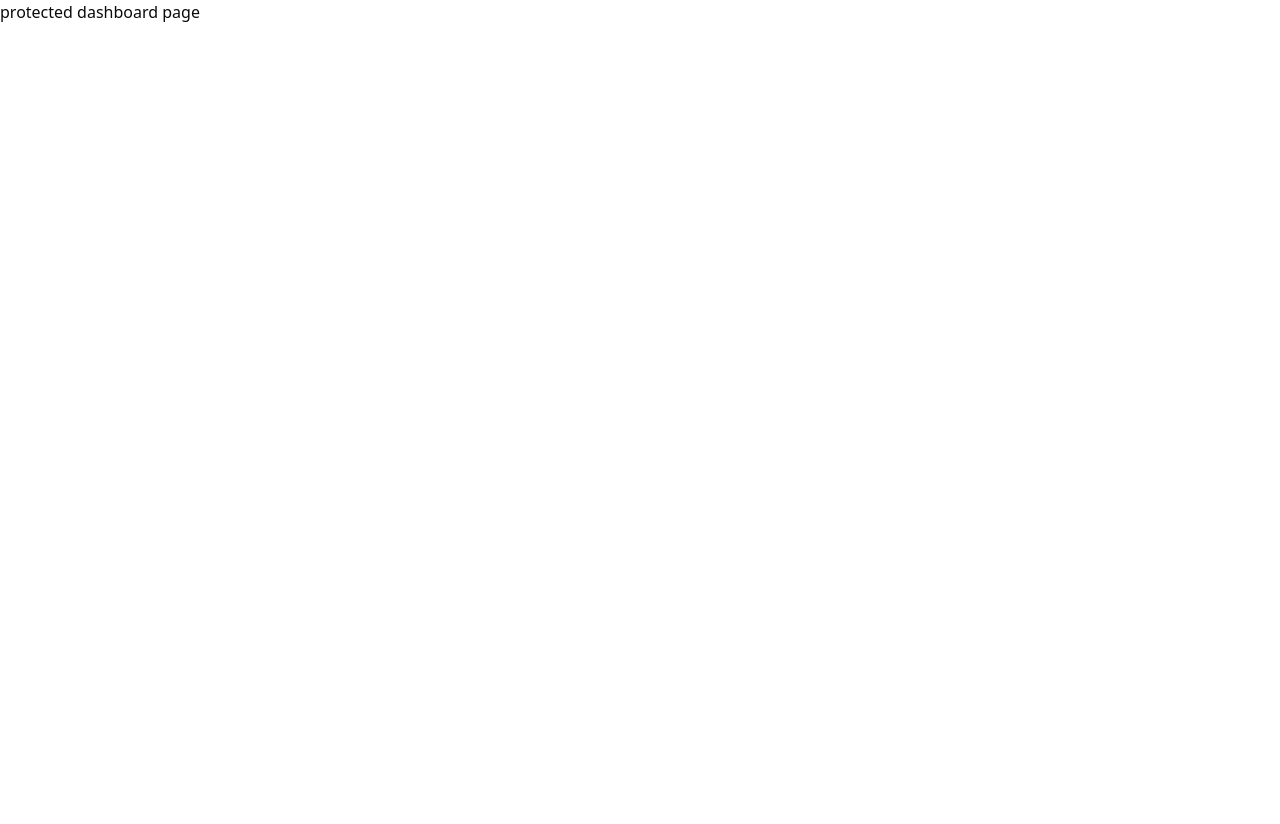
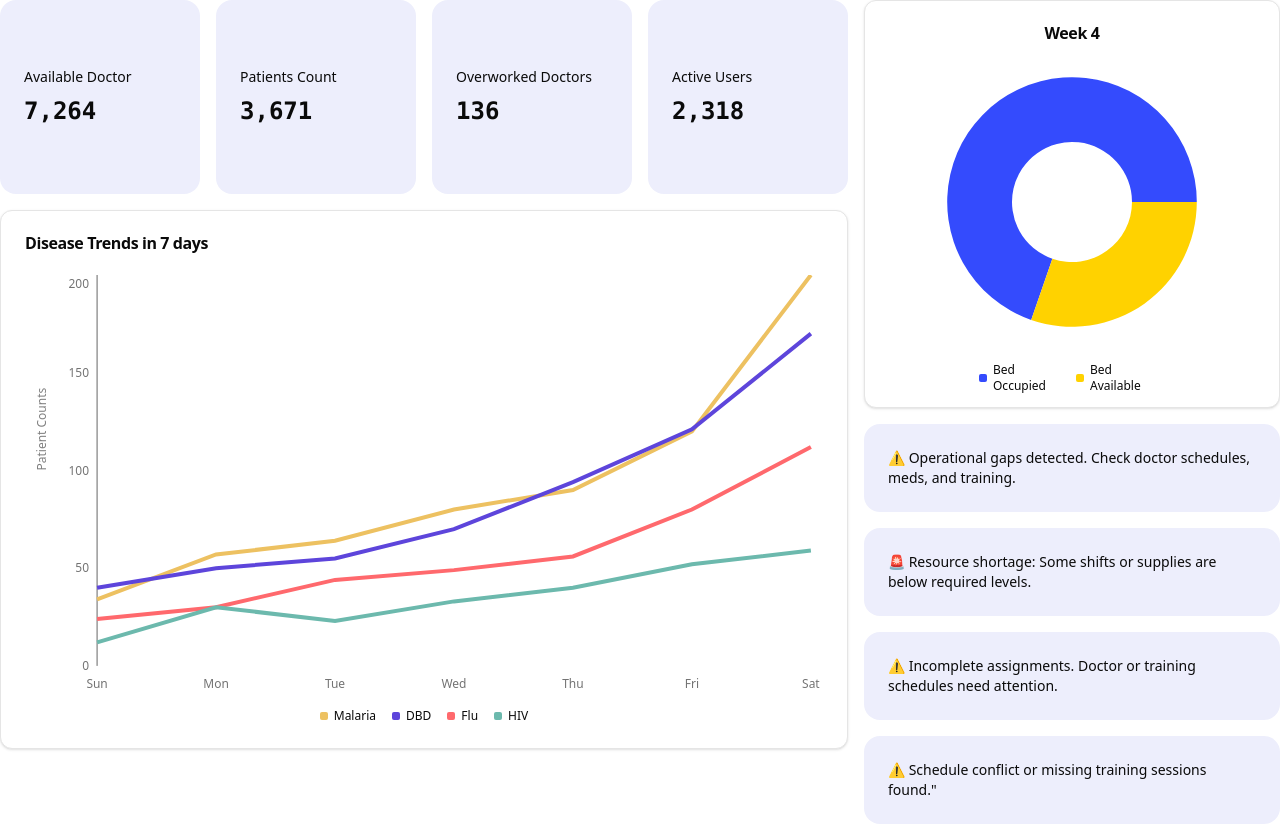
Before and after one commit to kenziehh/thera-web, a Next.js app: page /dashboard in a window 1280 px wide. Before the commit the page ends 800 px from the top, so only its background shows below. Built offline with nearby package versions, Linux system fonts and the light colour scheme.

Commit message:
feat: enhance dashboard with rolling number components and charts for data visualization

```diff
--- a/src/app/dashboard/page.tsx
+++ b/src/app/dashboard/page.tsx
@@ -1,9 +1,237 @@
-import React from 'react'
+"use client"
+
+import { Line, LineChart, Pie, PieChart, XAxis, YAxis } from "recharts"
+
+import { RollingNumber } from "@/components/rolling-number"
+import {
+  Card,
+  CardContent,
+  CardHeader,
+  CardTitle
+} from "@/components/ui/card"
+import {
+  ChartConfig,
+  ChartContainer,
+  ChartLegend,
+  ChartLegendContent,
+  ChartTooltip,
+  ChartTooltipContent
+} from "@/components/ui/chart"
 
 export default function DashboardPage() {
   return (
-    <div>
-      protected dashboard page
+    <div className="flex items-center justify-center h-full">
+      <div className='grid grid-cols-6 grid-rows-4 gap-4'>
+        <div className='col-span-4 row-span-1 rounded-2xl grid grid-cols-4 grid-rows-1 gap-4'>
+          <div className='col-span-1 bg-[#EDEEFC] rounded-2xl p-6 flex flex-col gap-2 justify-center'>
+            <span className="text-sm">
+              Available Doctor
+            </span>
+            <RollingNumber
+              value={7265}
+              className="text-2xl font-semibold"
+            />
+          </div>
+          <div className='col-span-1 bg-[#EDEEFC] rounded-2xl p-6 flex flex-col gap-2 justify-center'>
+            <span className="text-sm">
+              Patients Count
+            </span>
+            <RollingNumber
+              value={3671}
+              className="text-2xl font-semibold"
+            />
+          </div>
+          <div className='col-span-1 bg-[#EDEEFC] rounded-2xl p-6 flex flex-col gap-2 justify-center'>
+            <span className="text-sm">
+              Overworked Doctors
+            </span>
+            <RollingNumber
+              value={136}
+              className="text-2xl font-semibold"
+            />
+          </div>
+          <div className='col-span-1 bg-[#EDEEFC] rounded-2xl p-6 flex flex-col gap-2 justify-center'>
+            <span className="text-sm">
+              Active Users
+            </span>
+            <RollingNumber
+              value={2318}
+              className="text-2xl font-semibold"
+            />
+          </div>
+        </div>
+        <div className='col-span-2 row-span-4 rounded-lg grid grid-cols-1 grid-row-6 gap-4'>
+          <div className='col-span-1 rounded-2xl h-min'>
+            <ChartPieDonut />
+          </div>
+
+          <div className='col-span-1  row-span-1 bg-[#EDEEFC] rounded-2xl p-6 flex flex-col gap-2 justify-center'>
+            <span className="text-sm">
+              ⚠️ Operational gaps detected. Check doctor schedules, meds, and training.
+            </span>
+          </div>
+          <div className='col-span-1  row-span-1 bg-[#EDEEFC] rounded-2xl p-6 flex flex-col gap-2 justify-center'>
+            <span className="text-sm">
+              🚨 Resource shortage: Some shifts or supplies are below required levels.
+            </span>
+          </div>
+          <div className='col-span-1  row-span-1 bg-[#EDEEFC] rounded-2xl p-6 flex flex-col gap-2 justify-center'>
+            <span className="text-sm">
+              ⚠️ Incomplete assignments. Doctor or training schedules need attention.
+            </span>
+          </div>
+          <div className='col-span-1  row-span-1 bg-[#EDEEFC] rounded-2xl p-6 flex flex-col gap-2 justify-center'>
+            <span className="text-sm">
+              ⚠️ Schedule conflict or missing training sessions found."
+            </span>
+          </div>
+        </div>
+        <div className='col-span-4 row-span-3 rounded-lg'>
+          <ChartLineMultiple />
+        </div>
+      </div>
     </div>
   )
 }
+
+export function ChartLineMultiple() {
+  const chartData = [
+    { day: "Sunday", malaria: 34, dbd: 40, flu: 24, hiv: 12 },
+    { day: "Monday", malaria: 57, dbd: 50, flu: 30, hiv: 30 },
+    { day: "Tuesday", malaria: 64, dbd: 55, flu: 44, hiv: 23 },
+    { day: "Wednesday", malaria: 80, dbd: 70, flu: 49, hiv: 33 },
+    { day: "Thursday", malaria: 90, dbd: 94, flu: 56, hiv: 40 },
+    { day: "Friday", malaria: 120, dbd: 121, flu: 80, hiv: 52 },
+    { day: "Saturday", malaria: 200, dbd: 170, flu: 112, hiv: 59 },
+  ]
+
+  const ChartConfig = {
+    malaria: {
+      label: "Malaria",
+    },
+    dbd: {
+      label: "DBD",
+    },
+    flu: {
+      label: "Flu",
+    },
+    hiv: {
+      label: "HIV",
+    },
+  } satisfies ChartConfig
+
+  return (
+    <Card>
+      <CardHeader>
+        <CardTitle>Disease Trends in 7 days</CardTitle>
+      </CardHeader>
+      <CardContent>
+        <ChartContainer config={ChartConfig}>
+          <LineChart
+            accessibilityLayer
+            data={chartData}
+            margin={{
+              left: 12,
+              right: 12,
+            }}
+          >
+            <YAxis
+              label={{
+                value: "Patient Counts",
+                angle: -90,
+                position: 'insideLeft',
+              }}
+              tickLine={false}
+            />
+            <XAxis
+              dataKey="day"
+              tickLine={false}
+              axisLine={false}
+              tickMargin={8}
+              tickFormatter={(value) => value.slice(0, 3)}
+            />
+            <ChartTooltip cursor={false} content={<ChartTooltipContent />} />
+            <Line
+              dataKey="malaria"
+              type="linear"
+              stroke="#EDC161"
+              strokeWidth={4}
+              dot={false}
+            />
+            <Line
+              dataKey="dbd"
+              type="linear"
+              stroke="#5D45DB"
+              strokeWidth={4}
+              dot={false}
+            />
+            <Line
+              dataKey="flu"
+              type="linear"
+              stroke="#FF696D"
+              strokeWidth={4}
+              dot={false}
+            />
+            <Line
+              dataKey="hiv"
+              type="linear"
+              stroke="#6CB9AD"
+              strokeWidth={4}
+              dot={false}
+            />
+            <ChartLegend content={<ChartLegendContent />} />
+          </LineChart>
+        </ChartContainer>
+      </CardContent>
+    </Card>
+  )
+}
+
+
+export function ChartPieDonut() {
+  const chartData = [
+    { bed: "occupied", count: 2300, fill: "#344BFD" },
+    { bed: "available", count: 1000, fill: "#FFD200" },
+  ]
+
+  const chartConfig = {
+    count: {
+      label: "Count",
+    },
+    occupied: {
+      label: "Bed Occupied",
+      color: "#344BFD",
+    },
+    available: {
+      label: "Bed Available",
+      color: "#FFD200",
+    },
+  } satisfies ChartConfig
+
+  return (
+    <Card className="flex flex-col">
+      <CardHeader className="items-center pb-0">
+        <CardTitle>Week 4</CardTitle>
+      </CardHeader>
+      <CardContent className="flex-1 pb-0">
+        <ChartContainer
+          config={chartConfig}
+          className="aspect-square"
+        >
+          <PieChart>
+            <Pie
+              data={chartData}
+              dataKey="count"
+              nameKey="bed"
+              innerRadius={60}
+            />
+            <ChartLegend
+              content={<ChartLegendContent nameKey="bed" />}
+              className="-translate-y-2 flex-wrap gap-2 *:basis-1/4 *:justify-center"
+            />
+          </PieChart>
+        </ChartContainer>
+      </CardContent>
+    </Card>
+  )
+}
```
